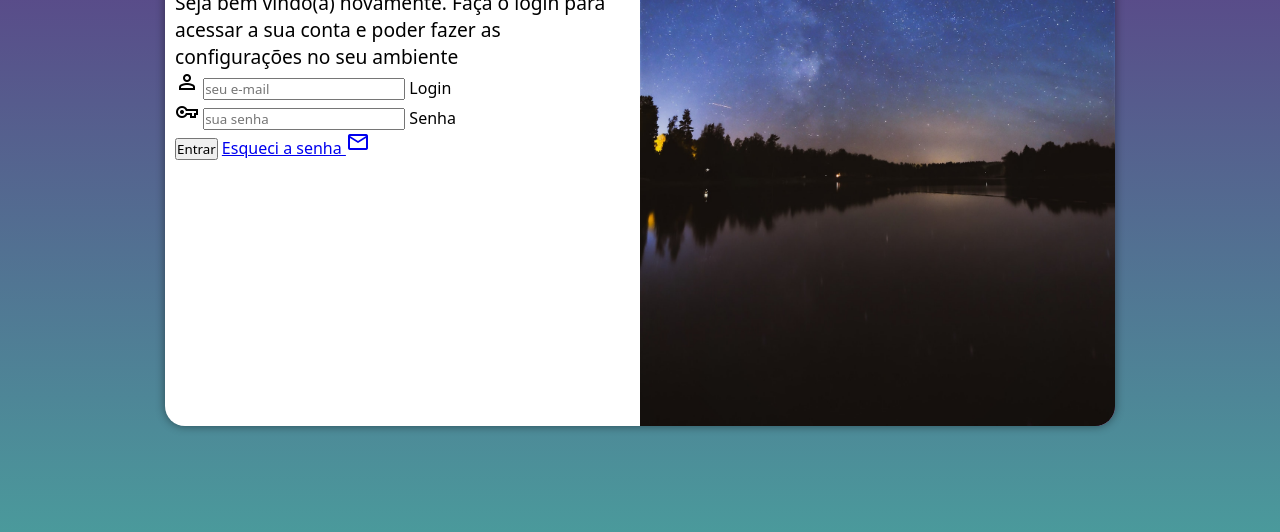
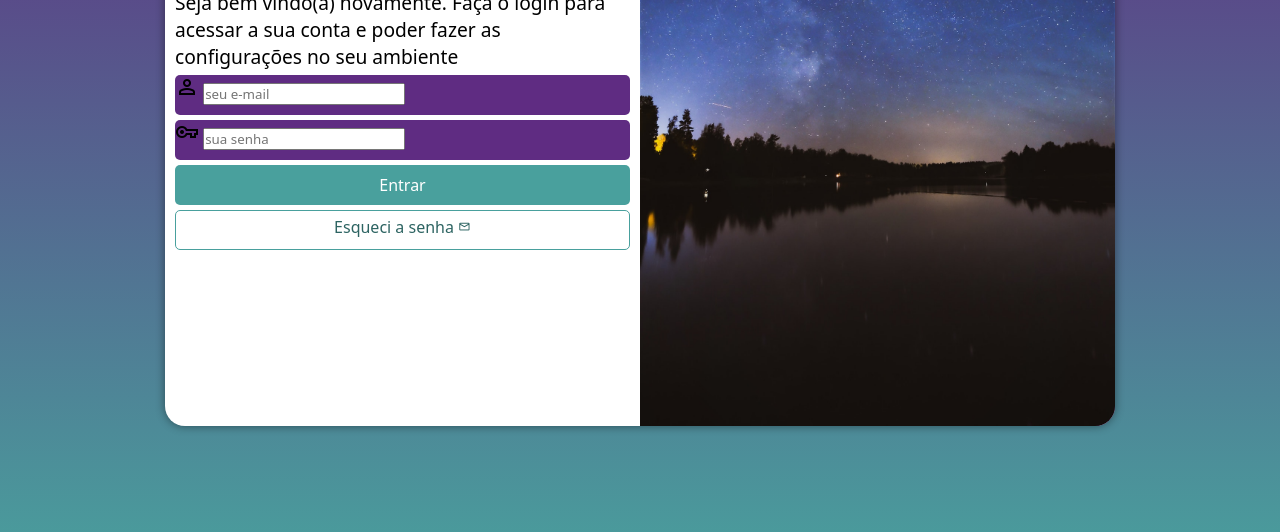
Before and after one commit to JhonasLima/projeto-login, a plain HTML site: page index.html in a window 1280 px wide. Shown: the part 224-756 px from the top of the page. Drawn offline with nearby package versions, Linux system fonts and the light colour scheme.

Commit message:
formatação do formulario

```diff
--- a/estilos/style.css
+++ b/estilos/style.css
@@ -63,3 +63,55 @@ div#formulario > h1 {
 div#formulario > p {
     font-size: 0.8em;
 }
+
+form > div.campo {
+    background-color: #5f2c82;
+    display: block;
+    width: 100%;
+    height: 40px;
+    border-radius: 5px;
+    margin: 5px 0px;
+}
+
+div.campo> label {
+    display: none;
+}
+
+form > input[type=submit] {
+    display: block;
+    font-size: 1em;
+    width: 100%;
+    height: 40px;
+    background-color: #49a09d;
+    color: white;
+    border: none;
+    border-radius: 5px;
+    cursor: pointer;
+}
+
+form > input[type=submit]:hover{
+    background-color: #2d6462;
+}
+
+form >  a.botao {
+    display: block;
+    text-align: center;
+    font-size: 1em;
+    width: 100%;
+    height: 40px;
+    padding-top: 5px;
+    margin-top: 5px;
+    background-color: white;
+    color: #2d6462;
+    border: 1px solid #49a09d;
+    border-radius: 5px;
+    text-decoration: none;
+}
+
+form > a.botao:hover {
+    background-color: #6cd3cf;
+}
+
+form > a.botao > span {
+    font-size: 0.8em;
+}
--- a/index.html
+++ b/index.html
@@ -29,7 +29,7 @@
                         <label for="isenha">Senha</label>
                     </div>
                     <input type="submit" value="Entrar">
-                    <a href="esqueci.html">
+                    <a href="esqueci.html" class="botao">
                         Esqueci a senha <span class="material-symbols-outlined">email</span>
                     </a>
                 </form>
```
